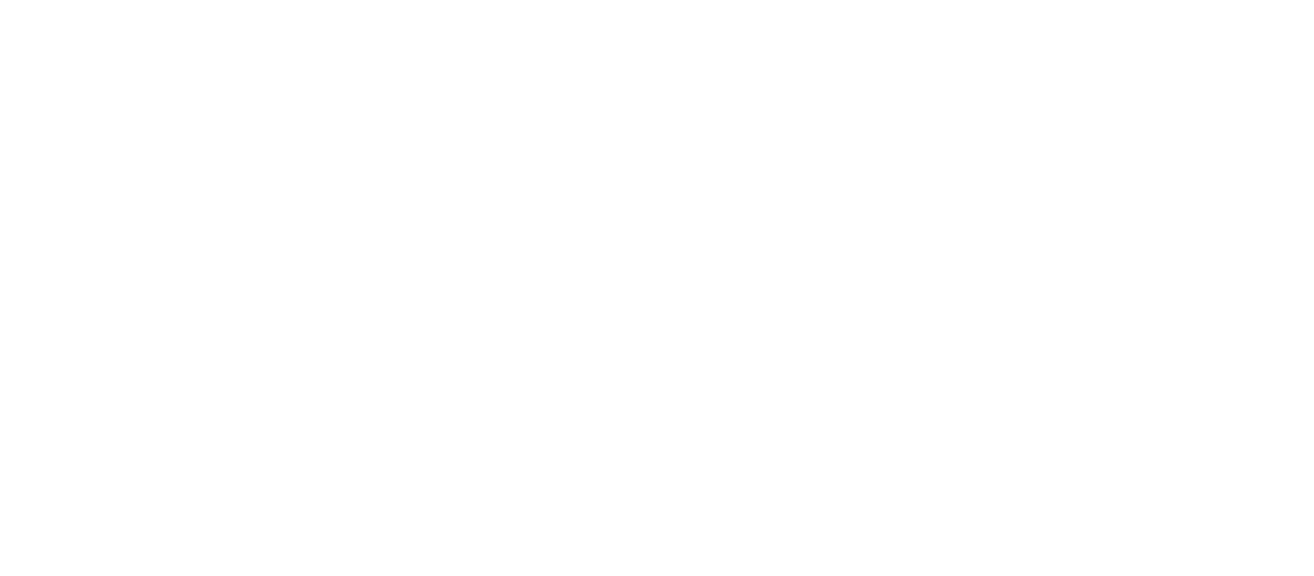
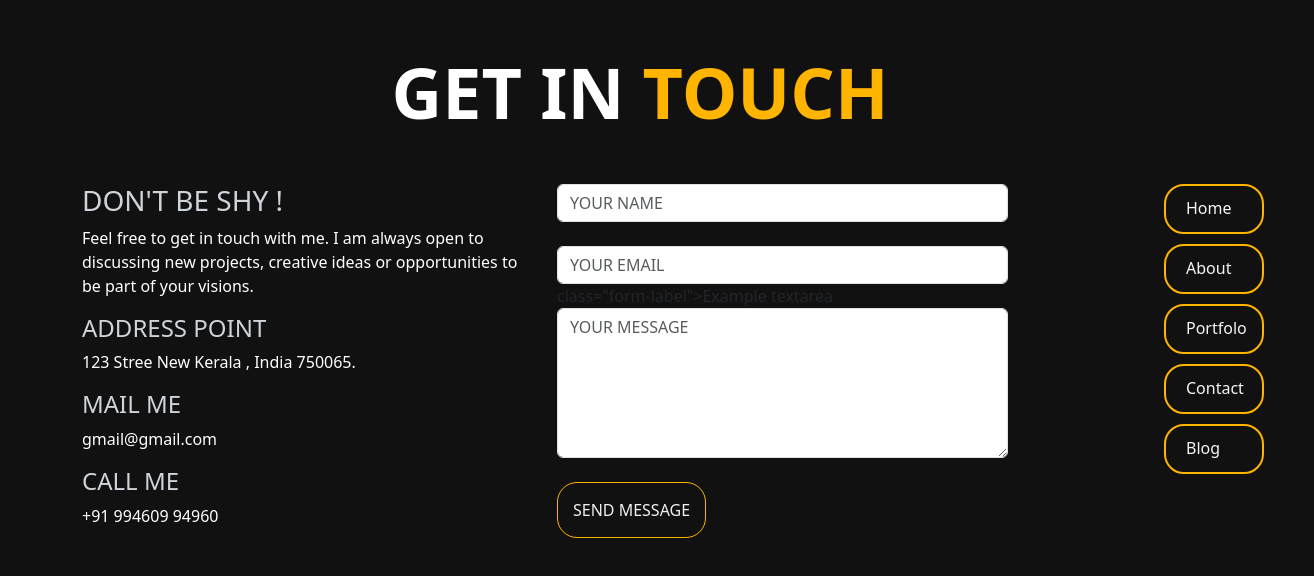
Before and after one commit to nisammt/assaignment3, a plain HTML site: page Contactus.html in a window 1280 px wide. Shown: the whole page, 1314 px wide, since content can reach past the window. Drawn offline with nearby package versions, Linux system fonts and the light colour scheme.

Commit message:
Contact page added

```diff
--- a/Contactus.html
+++ b/Contactus.html
@@ -4,8 +4,71 @@
     <meta charset="UTF-8">
     <meta name="viewport" content="width=device-width, initial-scale=1.0">
     <title>Document</title>
+    <link href="https://cdn.jsdelivr.net/npm/bootstrap@5.3.3/dist/css/bootstrap.min.css" rel="stylesheet" integrity="sha384-QWTKZyjpPEjISv5WaRU9OFeRpok6YctnYmDr5pNlyT2bRjXh0JMhjY6hW+ALEwIH" crossorigin="anonymous">
+    <link rel="stylesheet" href="about.css">
+    <link rel="stylesheet" href="cantact.css">
+
 </head>
 <body>
+  <div class="container">
+    <section>
+        <h1 class="main-heading">GET IN <span id="hdt">TOUCH</span></h1>
+    </section>
+    <section>
+      <main>
+    <div class="row">
+      <div class="col-12 col-sm-5">
+        <h3 class="body-head">DON'T BE SHY !</h3>
+        <p class="body-para">
+          Feel free to get in touch with me. I am always open to discussing new projects, creative ideas or opportunities to be part of your visions.
+        </p>
+        <h4 class="body-head" >ADDRESS POINT</h4>
+        <p class="body-para"> 123 Stree New Kerala , India 750065.</p>
+        <h4 class="body-head">MAIL ME</h4>
+        <p class="body-para">gmail@gmail.com</p>
+        <h4 class="body-head">CALL ME</h4>
+        <p class="body-para">+91 994609 94960</p>
 
+      </div>
+
+
+    <div class="col-12 col-sm-5 mb-3">
+
+        <input type="text" class="form-control" id="c-name" placeholder="YOUR NAME">
+        <br>
+        <input type="email" class="form-control" id="c-email" placeholder="YOUR EMAIL">
+        class="form-label">Example textarea</label>
+        <textarea class="form-control" id="c-msg" rows="3" placeholder="YOUR MESSAGE"></textarea>
+        <br>
+          <button type="button">SEND MESSAGE</button>
+      </div>
+      <div class="col-12 col-sm-2 mb-3">
+        <nav class="n-item">
+          <ul>
+           <li class="nav-li">
+             <a  class="glyphicon glyphicon-cloud"href="index.html">Home</a>
+          </li>
+           <li class="nav-li">
+              <a href="About.html">About</a>
+           </li>
+           <li class="nav-li">
+              <a href="About.html">Portfolo</a>
+           </li>
+           <li class="nav-li">
+              <a href="Contactus.html">Contact</a>
+           </li>
+           <li class="nav-li">
+              <a href="#">Blog</a>
+           </li>
+          </ul>
+
+      </nav>
+
+      </div>
+   </div>
+  </div>
+  </main>
+  </section>
+      <script src="https://cdn.jsdelivr.net/npm/bootstrap@5.3.3/dist/js/bootstrap.bundle.min.js" integrity="sha384-YvpcrYf0tY3lHB60NNkmXc5s9fDVZLESaAA55NDzOxhy9GkcIdslK1eN7N6jIeHz" crossorigin="anonymous"></script>
 </body>
 </html>
--- /dev/null
+++ b/cantact.css
@@ -0,0 +1,72 @@
+body{
+    margin: 0px;
+    background-color: #111;
+}
+.main-heading{
+    color: white;
+    font-size: 70px;
+    text-align: center;
+    margin: 50px;
+    font-weight: bold;
+
+}
+#hdt{
+    color:  #ffb400;
+}
+.body-head{
+color: #ced4da;;
+}
+.body-para{
+    color: white;
+
+}
+textarea {
+    width: 300px;
+    height: 150px;
+
+  }
+button
+{
+  text-decoration: none;
+   color: #f0f0f0;;
+   border: 1px solid #ffb400;
+   padding: 15px;
+   border-radius: 20px;
+background-color: #111;
+
+}
+.btn:hover {
+  background-color: #ffb400 !important;
+  font-weight: bold;
+
+}
+@media only screen and (max-width: 600px) {
+    .main-heading {
+        font-size: 45px;
+
+    }
+    .body-head{
+        color: #ced4da;;
+         font-size: 20px ;
+        }
+        .body-para{
+            color: white;
+           font-size: 15px;
+        }
+        textarea {
+            width: 300px;
+            height: 130px;
+
+          }
+          button
+{
+   font-size: 12px;
+   color: #f0f0f0;;
+   border: 1px solid #ffb400;
+   padding: 15px;
+   border-radius: 20px;
+background-color: #111;
+   margin-left: 35%;
+
+  }
+}
```
Also changed, not shown: About.html (+2 -2 lines), index.html (+2 -2 lines).
